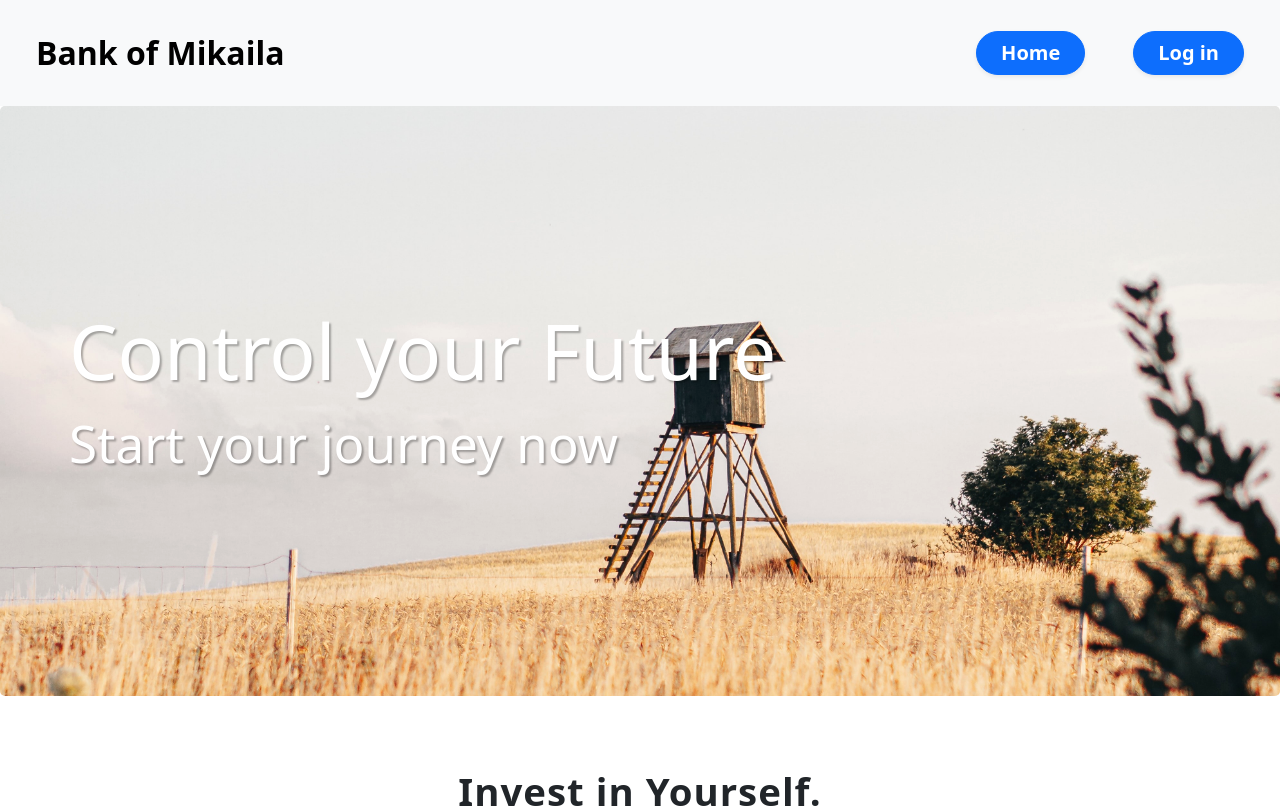
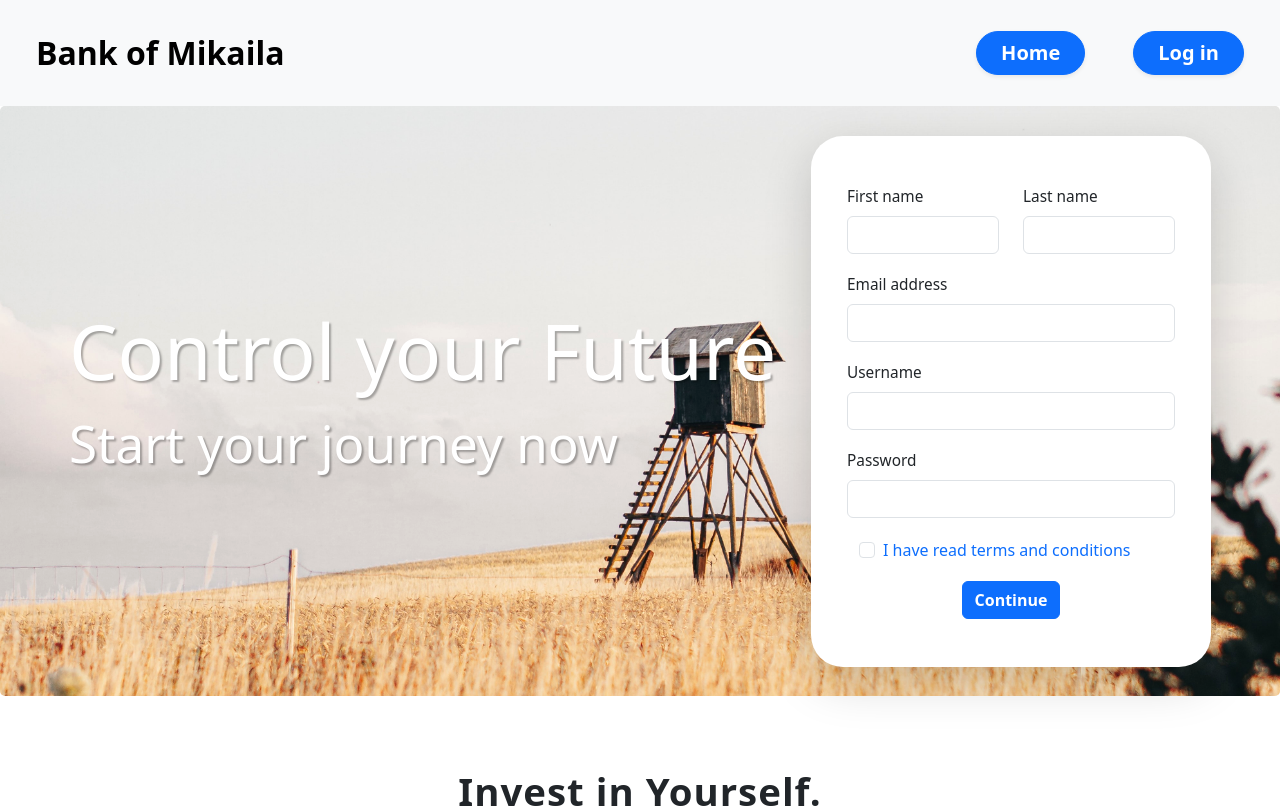
Before and after one commit to azhang777/Bank-Frontend, a React (Vite) app: page / in a window 1280 px wide. Shown: the top 808 px of the page. Built offline with nearby package versions, Linux system fonts and the light colour scheme.

Commit message:
minor tweaks. will need to create ui for creating transactions and bills

```diff
--- a/src/App.css
+++ b/src/App.css
@@ -66,6 +66,14 @@ body {
   height: 60vh;
 }
 
+.form-label {
+  font-size: 1.2vw;
+}
+
+.custom-margin {
+  margin-bottom: 1.5vw;
+}
+
 @media (max-width: 768px) {
   .icon {
     width: 75px;
@@ -90,7 +98,7 @@ body {
   }
 }
 
-@media (max-width: 1900px) {
+@media (max-width: 1140px) {
   .hide-content {
     display: none;
   }
--- a/src/App.jsx
+++ b/src/App.jsx
@@ -1,6 +1,6 @@
 import "./App.css";
 import { BrowserRouter as Router, Route, Routes } from "react-router-dom";
-import { useState } from "react";
+import { useEffect, useState } from "react";
 import CustomNav from "./common/CustomNav";
 import LandingPage from "./pages/Landing/LandingPage";
 import Home from "./pages/Home/Home";
--- a/src/common/CustomTable.jsx
+++ b/src/common/CustomTable.jsx
@@ -1,7 +1,7 @@
 import PropTypes from "prop-types";
 const CustomTable = ({ columns, dataRows }) => {
   return (
-    <div className='container-fluid m-auto vh-60'>
+    <div className='container-fluid m-auto'>
       <div className='row justify-content-center'>
         <div className='col-8'>
           <table className='table table-hover fs-2'>
--- a/src/common/LoginModal.jsx
+++ b/src/common/LoginModal.jsx
@@ -5,9 +5,9 @@ import { requestAccount } from "../services/OAuthService";
 import CustomButton from "./CustomButton";
 
 // eslint-disable-next-line react/prop-types
-const LoginModal = ({ handleAuth }) => {
+const LoginModal = ({ handleAuth, profileFromLocal }) => {
   const [user, setUser] = useState("");
-  const [profile, setProfile] = useState("");
+  const [profile, setProfile] = useState(profileFromLocal);
   const navigate = useNavigate();
 
   useEffect(() => {
@@ -19,6 +19,7 @@ const LoginModal = ({ handleAuth }) => {
           //asyncawait retreiveAccount(user) ensures that the data returned from the function is ready.
           //setProfile will be called only after retrieveAccount(user) completes.
           setProfile(userData);
+          localStorage.setItem("profile", userData);
         }
       } catch (error) {
         console.error(error);
@@ -40,6 +41,7 @@ const LoginModal = ({ handleAuth }) => {
   const logout = () => {
     handleAuth("");
     googleLogout();
+    localStorage.clear();
     setProfile(null);
     navigate("/");
   };
--- a/src/pages/Customer/CreateCustomerModal.jsx
+++ b/src/pages/Customer/CreateCustomerModal.jsx
@@ -255,6 +255,7 @@ const CreateCustomerModal = () => {
                 <button
                   type='submit'
                   className='btn btn-primary rounded-pill px-4 mx-4 shadow-sm fs-5'
+                  data-bs-dismiss='modal'
                 >
                   Confirm
                 </button>
--- a/src/pages/Customer/Customer.jsx
+++ b/src/pages/Customer/Customer.jsx
@@ -3,7 +3,6 @@ import { requestCustomers } from "../../services/CustomerService";
 import Loading from "../../common/Loading";
 import CustomTable from "../../common/CustomTable";
 import CustomerRow from "./CustomerRow";
-import CustomButton from "../../common/CustomButton";
 import CreateCustomerModal from "./CreateCustomerModal";
 
 const Customer = () => {
--- a/src/pages/Landing/SignUpForm.jsx
+++ b/src/pages/Landing/SignUpForm.jsx
@@ -1,8 +1,8 @@
 const SignUpForm = () => {
   return (
-    <form className='container-fluid bg-white p-5 rounded-5 shadow-lg hide-content '>
-      <div className='row mb-5'>
-        <div className='col'>
+    <form className='container bg-white p-5 rounded-5 shadow-lg hide-content '>
+      <div className='row custom-margin'>
+        <div className='col ps-0'>
           <label
             htmlFor='exampleInputEmail1'
             className='form-label'
@@ -15,7 +15,7 @@ const SignUpForm = () => {
             aria-label='First name'
           />
         </div>
-        <div className='col'>
+        <div className='col pe-0'>
           <label
             htmlFor='exampleInputEmail1'
             className='form-label'
@@ -29,10 +29,10 @@ const SignUpForm = () => {
           />
         </div>
       </div>
-      <div className='mb-5'>
+      <div className='row custom-margin'>
         <label
           htmlFor='exampleInputEmail1'
-          className='form-label'
+          className='form-label ps-0'
         >
           Email address
         </label>
@@ -43,10 +43,10 @@ const SignUpForm = () => {
           aria-describedby='emailHelp'
         />
       </div>
-      <div className='mb-5'>
+      <div className='row custom-margin'>
         <label
           htmlFor='exampleInputUsername'
-          className='form-label'
+          className='form-label ps-0'
         >
           Username
         </label>
@@ -57,10 +57,10 @@ const SignUpForm = () => {
           aria-describedby='usernameHelp'
         />
       </div>
-      <div className='mb-5'>
+      <div className='row custom-margin'>
         <label
           htmlFor='exampleInputPassword1'
-          className='form-label'
+          className='form-label ps-0'
         >
           Password
         </label>
@@ -70,7 +70,7 @@ const SignUpForm = () => {
           id='exampleInputPassword1'
         />
       </div>
-      <div className='mb-5 form-check'>
+      <div className='custom-margin form-check'>
         <input
           type='checkbox'
           className='form-check-input'
@@ -90,12 +90,14 @@ const SignUpForm = () => {
           </a>
         </label>
       </div>
+      <div className='text-center'>
         <button
           type='submit'
           className='btn btn-primary'
         >
           Continue
         </button>
+      </div>
     </form>
   );
 };
```
Lines whose indentation alone changed are shown as unchanged.
